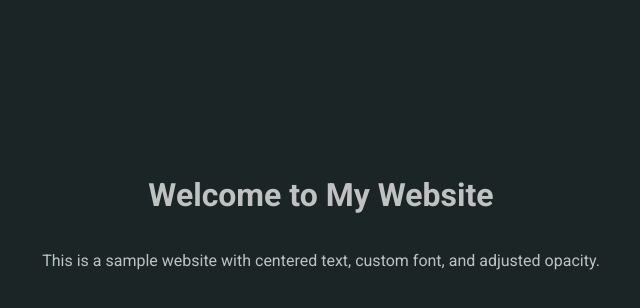
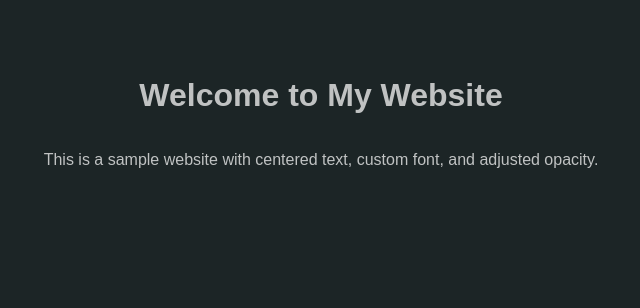
Before and after one commit to hotsauceandqueso/donuthub, a plain HTML site: page index.html in a window 1280 px wide. Shown: the whole page, without its empty margins (319-959 px from the left). Drawn offline with Linux system fonts and the light colour scheme.

Commit message:
Update index.html

```diff
--- a/index.html
+++ b/index.html
@@ -8,7 +8,7 @@
         body {
             background-color: #1c2526; /* Dark background */
             color: #ffffff; /* White text for contrast */
-            font-family: 'Roboto', Arial, sans-serif; /* Custom font with fallback */
+            font-family: 'Montserrat', Arial, sans-serif; /* Custom font with fallback */
             opacity: 0.8; /* Text opacity (0.0 to 1.0, where 1.0 is fully opaque) */
             text-align: center; /* Center all text */
             margin: 0;
@@ -17,7 +17,7 @@
             flex-direction: column;
             align-items: center;
             justify-content: center;
-            min-height: 50vh; /* Full viewport height for vertical centering */
+            min-height: 25vh; /* Full viewport height for vertical centering */
         }
         h1, p {
             opacity: 0.9; /* Slightly different opacity for specific elements, if desired */
```
